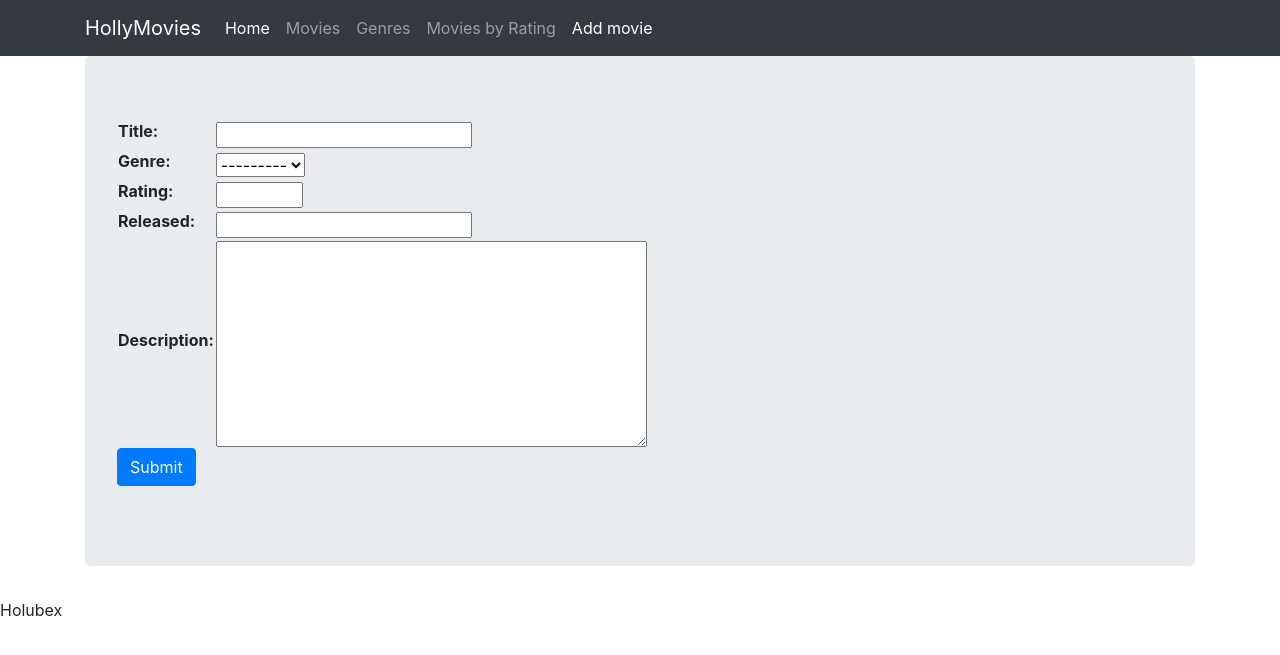
After one commit to Holubex/backendTechStudying, a Django app: template viewer/templates/form.html in a window 1280 px wide. The commit adds this page. Shown: the top 655 px of the page. Run offline with Django 4.2, Linux system fonts and the light colour scheme; the template is opened without the code that fills it: values that come from a table or form of the project are taken from there, others are empty; some libraries are stand-ins or nearby versions.

Commit message:
classes for view Add a movie class

```diff
--- a/hollymovies/urls.py
+++ b/hollymovies/urls.py
@@ -26,9 +26,10 @@ urlpatterns = [
     path('hello4/', hello4),
     path('hello5/<s0>', hello5),
     path('', home, name='home'),
-    path('genres/', genres, name='genres'),
+    path('genres/', GenresView.as_view(), name='genres'),
     path('genre/<pk>', genre, name='genre'),
-    path('movies/', movies, name='movies'),
-    path('movies_by_rating/', movies_by_rating, name='movies_by_rating'),
+    path('movies/', MoviesView.as_view(), name='movies'),
+    path('movies_by_rating/', MoviesByRatingView.as_view(), name='movies_by_rating'),
+    path('movie/create', MovieCreateView.as_view(), name='movie_create'),
     path('movie/<id>', movie, name='movie'),
 ]
--- a/viewer/models.py
+++ b/viewer/models.py
@@ -7,6 +7,9 @@ from django.db.models import Model, DO_NOTHING
 
 class Genre(Model):
     name = models.CharField(max_length=20)
+
+    class Meta:
+        ordering = ['name']
 
     def __str__(self):
         return self.name
@@ -19,5 +22,8 @@ class Movie(Model):
     description = models.TextField()
     created = models.DateTimeField(auto_now_add=True)
 
+    class Meta:
+        ordering = ['title', 'released']
+
     def __str__(self):
         return f'{self.title} ({self.released.year})'
--- a/viewer/templates/base.html
+++ b/viewer/templates/base.html
@@ -37,6 +37,7 @@
                 <a class="nav-item nav-link" href="{% url 'movies' %}">Movies</a>
                 <a class="nav-item nav-link" href="{% url 'genres' %}">Genres</a>
                 <a class="nav-item nav-link" href="{% url 'movies_by_rating' %}">Movies by Rating</a>
+                <a class="nav-item nav-link active" href="{% url 'movie_create' %}">Add movie</a>
             </div>
         </div>
     </div>
--- /dev/null
+++ b/viewer/templates/form.html
@@ -0,0 +1,9 @@
+{% extends "base.html" %}
+
+{% block content %}
+<form method="post">
+    {% csrf_token %}
+    <table>{{ form }}</table>
+    <input type="submit" value="Submit" class="btn btn-primary">
+</form>
+{% endblock %}
--- a/viewer/views.py
+++ b/viewer/views.py
@@ -1,5 +1,16 @@
+import re
+from concurrent.futures._base import LOGGER
+from datetime import date
+
+from django.core.exceptions import ValidationError
+from django.db.models import TextField
+from django.forms import Form, ModelChoiceField, CharField, IntegerField, DateField, Textarea, ModelForm
 from django.http import HttpResponse
 from django.shortcuts import render
+from django.urls import reverse_lazy
+from django.views import View
+from django.views.generic import TemplateView, ListView, CreateView, FormView
+
 from viewer.models import *
 # Create your views here.
 
@@ -74,3 +85,153 @@ def genre(request, pk):
         return render(request, "genre.html", {'movies': items, 'genre': genre})
 
     return genres(request)
+
+
+""" Class-Based Views """
+
+# Prva verzia
+# class MoviesView(View):
+#
+#     def get(self, request):
+#         result = Movie.objects.all().order_by('title')
+#         return render(request,
+#                       template_name='movies.html',
+#                       context={'title': 'List of Movies', 'movies': result})
+
+
+# Druha verzia pomocou TemplateView - ked potrebujeme zadat len meno template a data
+# class MoviesView(TemplateView):
+#     template_name = 'movies.html'
+#     extra_context = {'title': 'List of Movies',
+#                      'movies': Movie.objects.all().order_by('title')}
+
+# Tretia moznost - kde definujeme len template a model a odkial sa beru data
+class MoviesView(ListView):
+    template_name = 'movies2.html'
+    model = Movie
+
+# class GenresView(TemplateView):
+#     template_name = 'genres.html'
+#     extra_context = {'title': 'List of Genres',
+#                      'genres': Genre.objects.all().order_by('name')}
+
+# class GenresView(View):
+#
+#     def get(self, request):
+#         result = Genre.objects.all()
+#         return render(request,
+#                       template_name='genres.html',
+#                       context={'genres': result})
+
+class GenresView(ListView):
+    template_name = 'genres2.html'
+    model = Genre
+
+
+class MoviesByRatingView(TemplateView):
+    template_name = 'movies_by_rating.html'
+    extra_context = {'title': 'List of Movies by Rating',
+                     'movies': Movie.objects.all().order_by('-rating')}
+
+
+""" Forms """
+""" Validators """
+def capitalized_validator(value):
+    if value[0].islower():
+        raise ValidationError('Value must be capitalized.')
+
+class PastMonthField(DateField):
+
+    def validate(self, value):
+        super().validate(value)
+        if value >= date.today():
+            raise ValidationError('Only past dates allowed here.')
+
+    def clean(self, value):
+        result = super().clean(value)
+        return date(year=result.year, month=result.month, day=1)
+
+
+class MovieForm(Form):
+    title = CharField(max_length=64)
+    genre = ModelChoiceField(queryset=Genre.objects)
+    rating = IntegerField(min_value=1, max_value=10)
+    released = DateField()
+    description = CharField(widget=Textarea, required=False)
+
+    def clean_title(self):
+        initial_data = super().clean()  # původní data ve formuláři od uživatele
+        initial = initial_data['title']  # původní title od uživatele
+        return initial.strip()  # odtraníme prázdné znaky na začátku a konci textu
+
+    def clean_description(self):
+        # Force each sentence of the description to be capitalized.
+        initial = self.cleaned_data['description']
+        sentences = re.sub(r'\s*\.\s*', '.', initial).split('.')
+        return '. '.join(sentence.capitalize() for sentence in sentences)
+
+    def clean(self):
+        result = super().clean()
+        if result['genre'].name == 'Commedy' and result['rating'] > 5:
+            self.add_error('genre', '')
+            self.add_error('rating', '')
+            raise ValidationError(
+                "Commedies aren't so good to be rated over 5."
+            )
+        return result
+
+
+class MovieModelForm(ModelForm):
+
+    class Meta:
+        model = Movie       # z kterého modelu bude brát informace
+        #fields = ['genre', 'title']  # které položky chceme ve formuláři zobrazit
+        #exclude = ['description']    # které položky nechceme zobrazit
+        fields = '__all__'
+
+    title = CharField(validators=[capitalized_validator])
+    rating = IntegerField(min_value=1, max_value=10)
+    released = PastMonthField()
+
+    def clean_title(self):
+        initial_data = super().clean()  # původní data ve formuláři od uživatele
+        initial = initial_data['title']  # původní title od uživatele
+        return initial.strip()  # odtraníme prázdné znaky na začátku a konci textu
+
+    def clean_description(self):
+        # Force each sentence of the description to be capitalized.
+        initial = self.cleaned_data['description']
+        sentences = re.sub(r'\s*\.\s*', '.', initial).split('.')
+        return '. '.join(sentence.capitalize() for sentence in sentences)
+
+    def clean(self):
+        result = super().clean()
+        if result['genre'].name == 'Commedy' and result['rating'] > 5:
+            self.add_error('genre', '')
+            self.add_error('rating', '')
+            raise ValidationError(
+                "Commedies aren't so good to be rated over 5."
+            )
+        return result
+
+
+class MovieCreateView(FormView):
+    template_name = 'form.html'
+    form_class = MovieModelForm
+    success_url = reverse_lazy('movie_create')
+
+    def form_valid(self, form):
+        result = super().form_valid(form)
+        cleaned_data = form.cleaned_data
+        Movie.objects.create(
+            title=cleaned_data['title'],
+            genre=cleaned_data['genre'],
+            rating=cleaned_data['rating'],
+            released=cleaned_data['released'],
+            description=cleaned_data['description']
+        )
+        return result
+
+    def form_invalid(self, form):
+        LOGGER.warning('User provided invalid data.')
+        return super().form_invalid(form)
```
Also changed, not shown: viewer/templates/genres2.html (added, +10 -0 lines), viewer/templates/movies2.html (added, +10 -0 lines).
